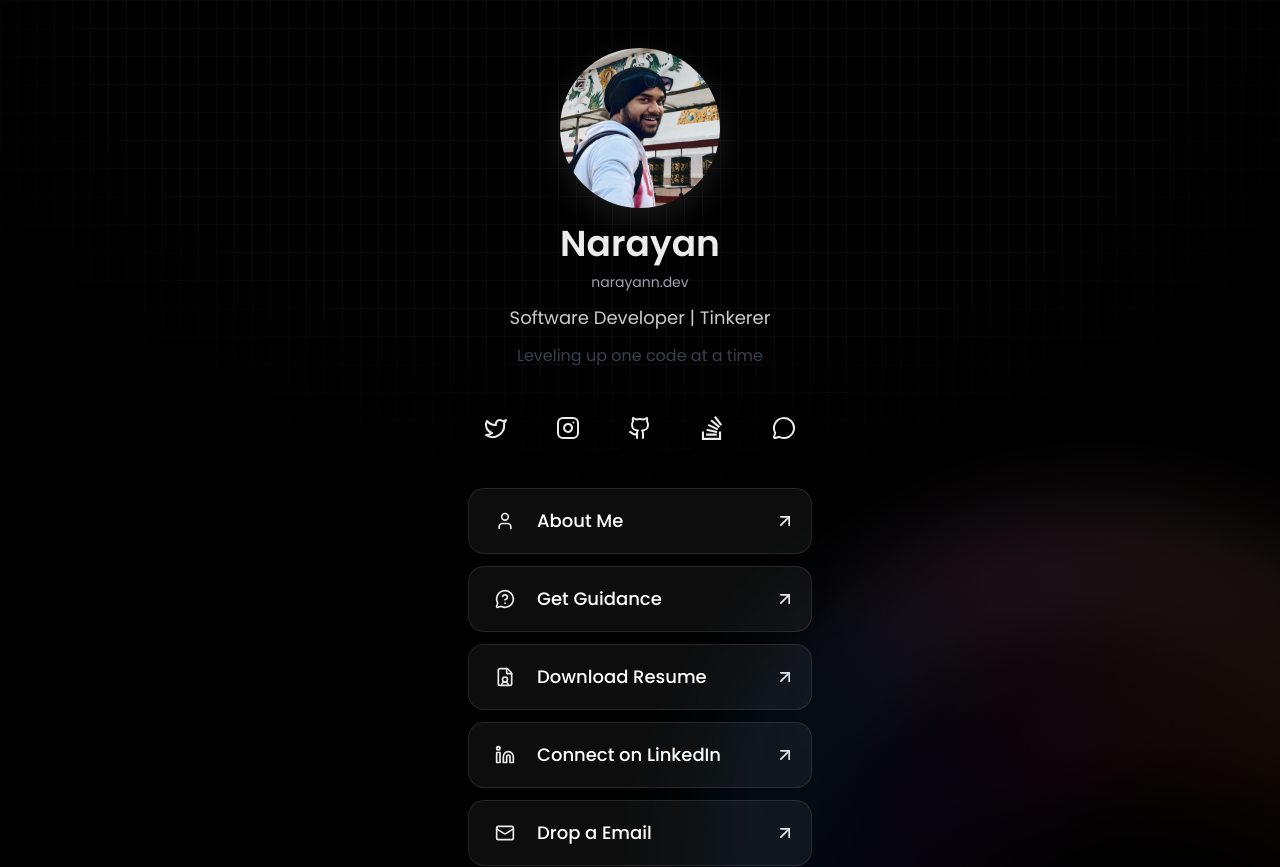
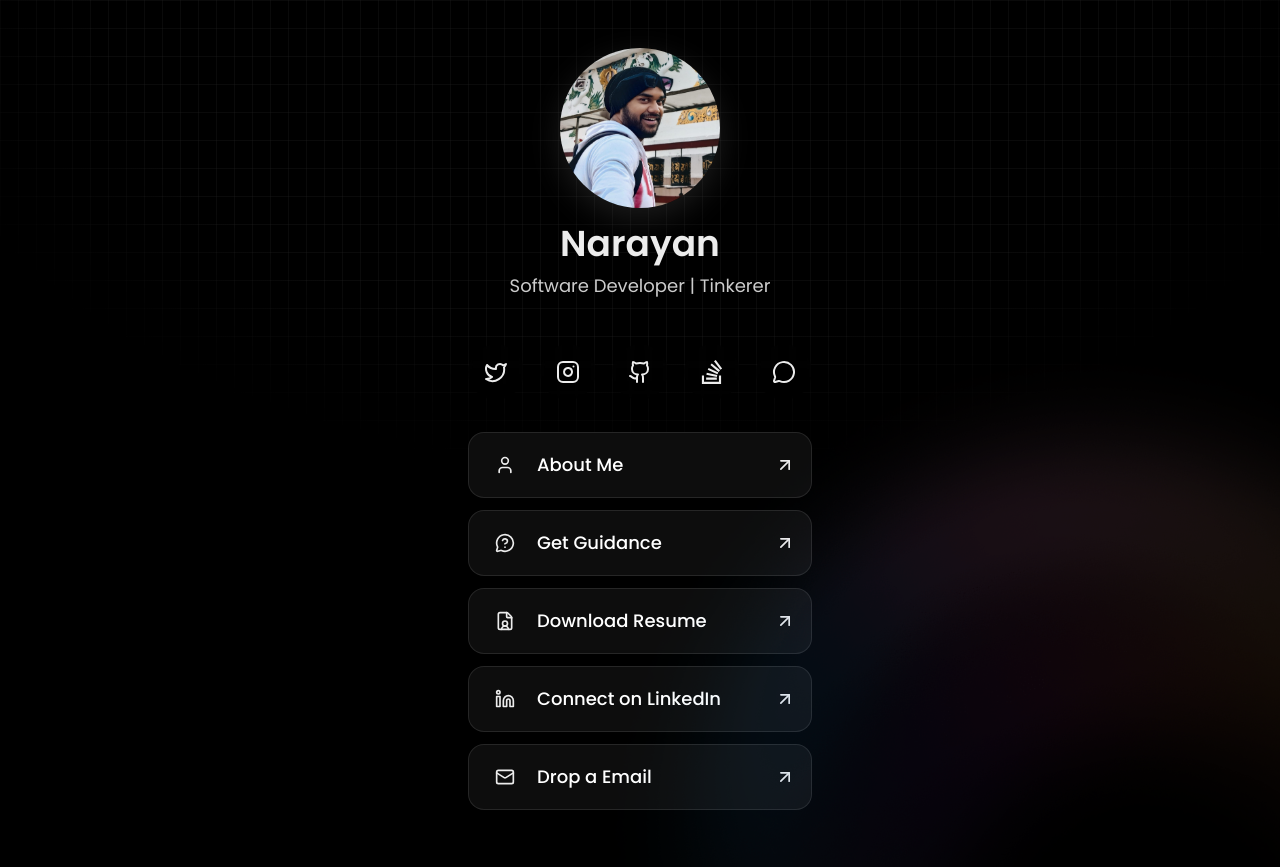
Before and after one commit to narayann7/connect, a React (Vite) app: page / in a window 1280 px wide. Shown: the top 867 px of the page. Built offline with nearby package versions, Linux system fonts and the light colour scheme.

Commit message:
init: firebase

```diff
--- a/src/app/components/AboutMe.tsx
+++ b/src/app/components/AboutMe.tsx
@@ -4,7 +4,7 @@ import StringUtils from "../utils/string_utils";
 interface AboutMeProps {
   title: string;
   subtitle?: string;
-  description: string;
+  description?: string;
   linkUrl?: string;
   logoUrl?: string;
 }
@@ -100,6 +100,7 @@ const AboutMe: React.FC<AboutMeProps> = ({
       )}
 
       {/* Description */}
+      {description && (
         <motion.p
           initial={{ opacity: 0, y: 10 }}
           animate={{ opacity: 1, y: 0 }}
@@ -108,6 +109,7 @@ const AboutMe: React.FC<AboutMeProps> = ({
         >
           {description}
         </motion.p>
+      )}
     </div>
   );
 };
--- a/src/app/components/Core.tsx
+++ b/src/app/components/Core.tsx
@@ -121,8 +121,6 @@ function Core() {
       <div className="flex-shrink-0 w-full mb-6 sm:mb-8">
         <AboutMe
           title={config.bio.name}
-          description="Leveling up one code at a time"
-          linkUrl={config.link.portfolio}
           subtitle={config.bio.description}
           logoUrl={dp}
         />
```
Also changed, not shown: firebase.json (added), 2 other files (tests, documents, lock files or other folders). Lines whose indentation alone changed are shown as unchanged.
